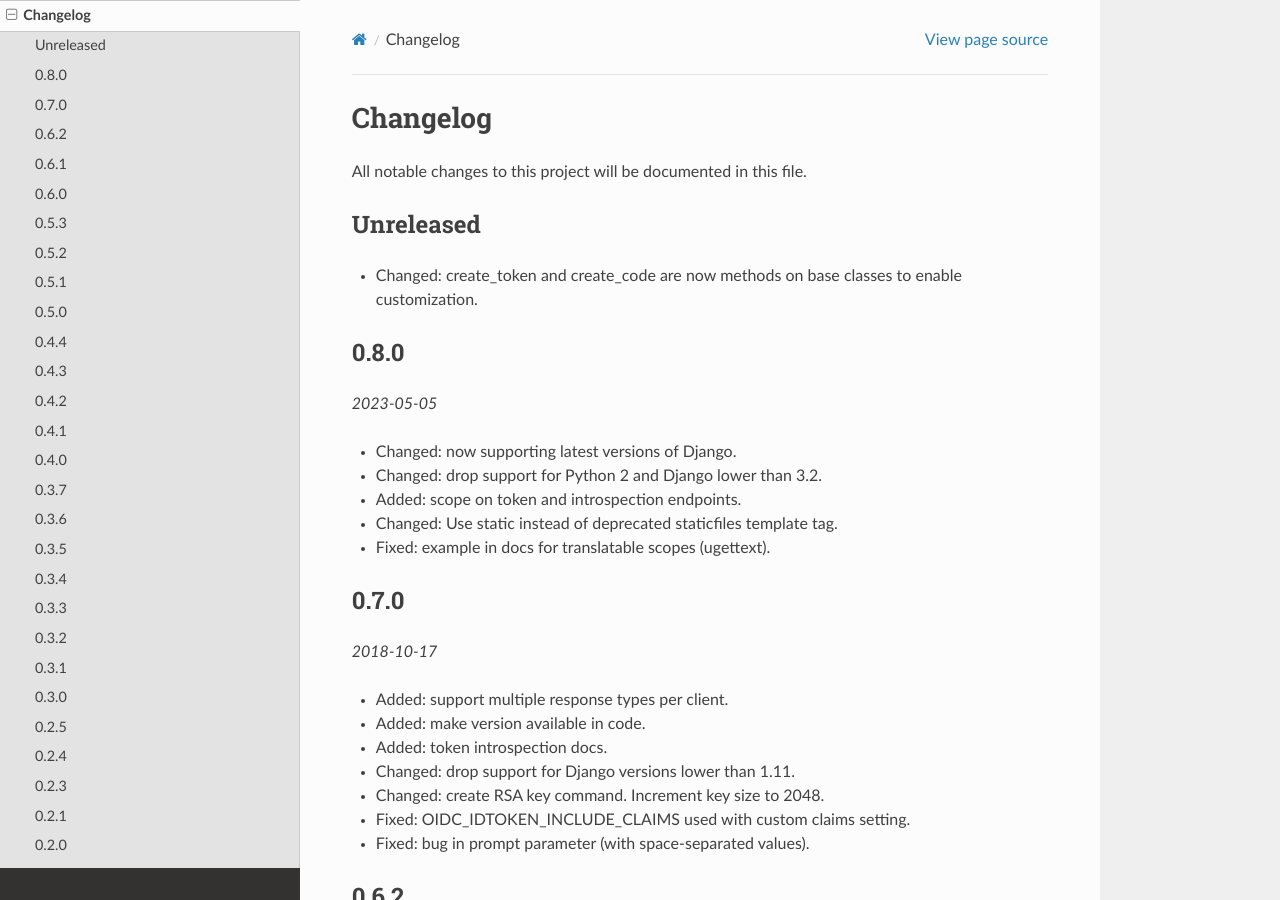
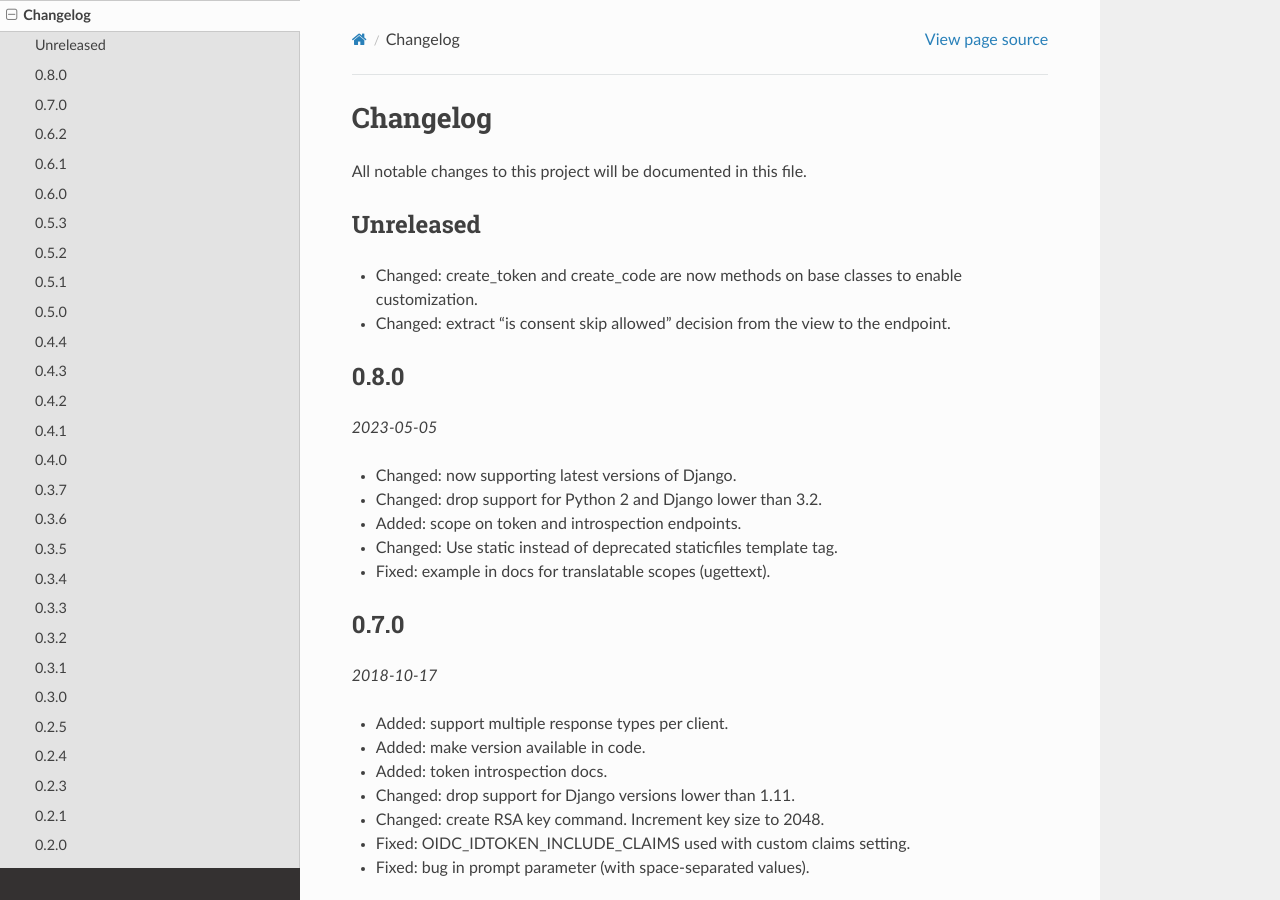
Before and after one commit to juanifioren/django-oidc-provider, a Sphinx documentation site: the page built from docs/sections/changelog.rst, in a window 1280 px wide and 900 px high. Built offline with Sphinx 7.4.7 and the Read the Docs theme 2.0.0, drawn with Linux system fonts in a browser that asks for light colours.

Commit message:
Update changelog.rst

```diff
--- a/docs/sections/changelog.rst
+++ b/docs/sections/changelog.rst
@@ -9,6 +9,7 @@ Unreleased
 ==========
 
 * Changed: create_token and create_code are now methods on base classes to enable customization.
+* Changed: extract "is consent skip allowed" decision from the view to the endpoint.
 
 0.8.0
 =====
```
